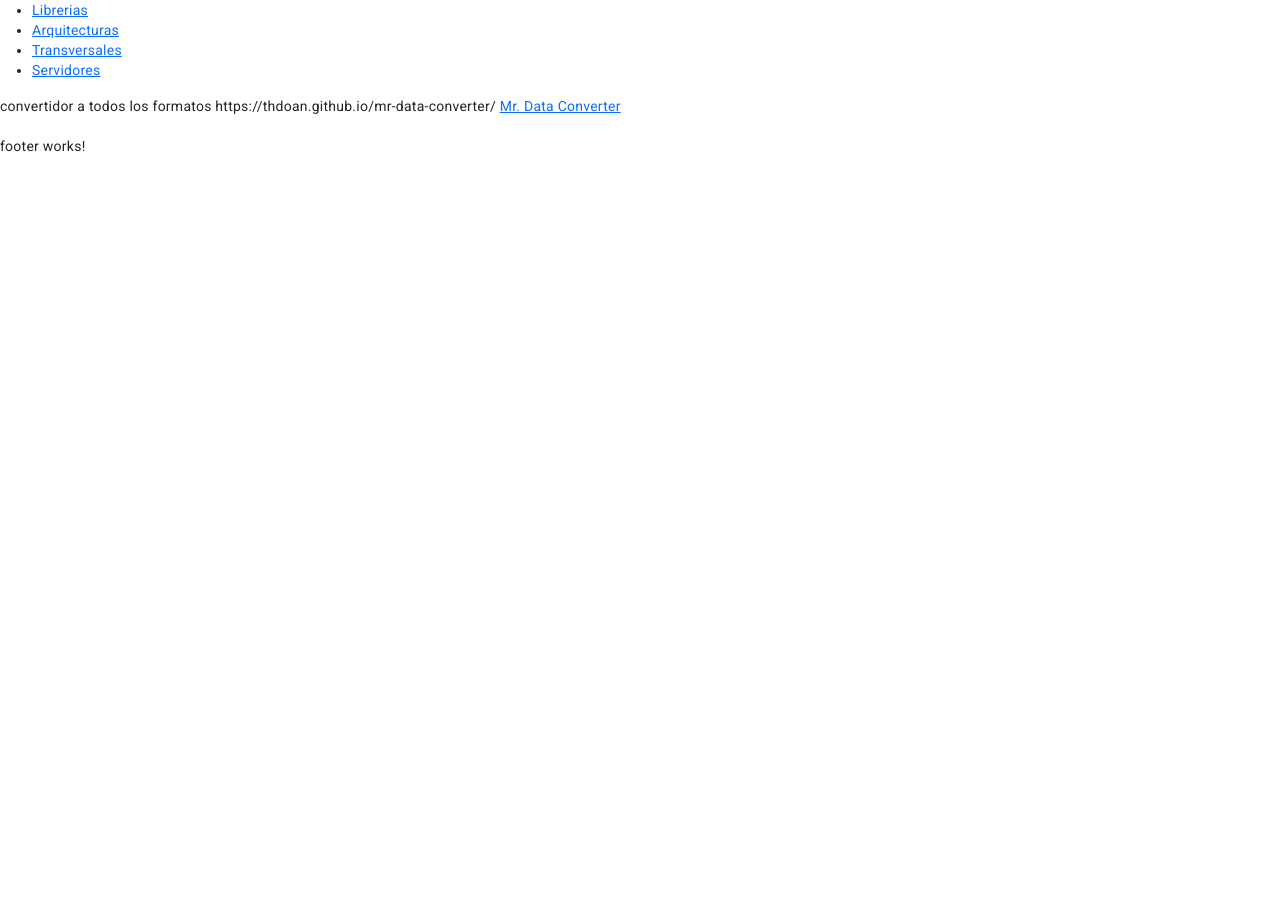
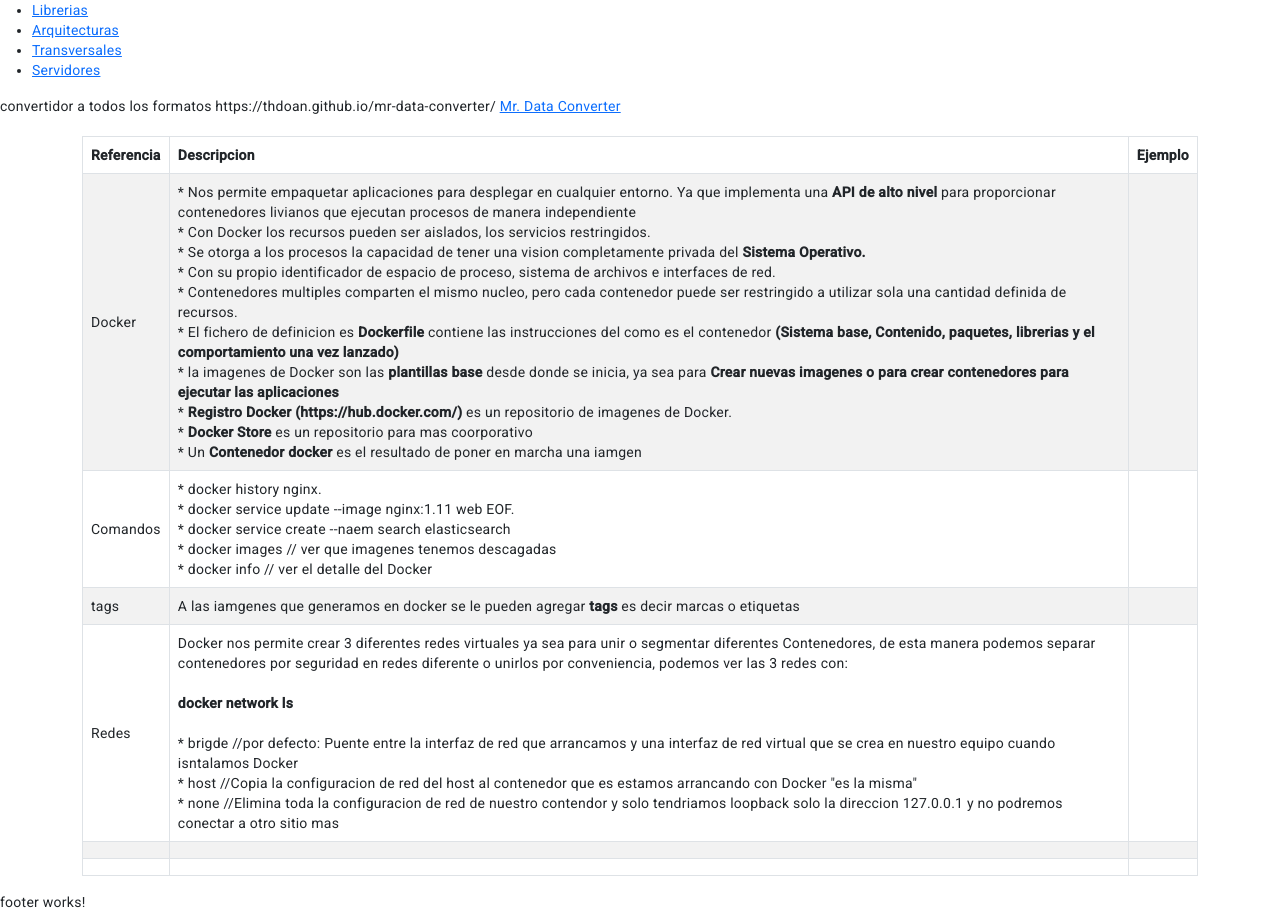
Before and after one commit to jugutafur/Support-FrontEnd-Angular-full, an Angular app: page /Docker in a window 1280 px wide. Before the commit this address led to /. Shown: the part 100-1012 px from the top of the page. Before the commit the page ends 800 px from the top, so only its background shows below. Built offline with nearby package versions, Linux system fonts and the light colour scheme.

Commit message:
add docker

```diff
--- /dev/null
+++ b/src/app/core/components/transversales/components/docker/docker.component.html
@@ -0,0 +1,73 @@
+<div class="container">
+<table class="table table-striped table-hover table-bordered align-middle">
+  <thead>
+    <tr>
+      <th scope="col">Referencia</th>
+      <th scope="col">Descripcion</th>
+      <th scope="col">Ejemplo</th>
+    </tr>
+  </thead>
+  <tbody>
+    <tr>
+      <td>Docker</td>
+      <td>
+        * Nos permite empaquetar aplicaciones para desplegar en cualquier entorno. Ya que implementa una <strong>API de alto nivel</strong> para proporcionar contenedores livianos que ejecutan procesos de manera independiente <br>
+        * Con Docker los recursos pueden ser aislados, los servicios restringidos. <br>
+        * Se otorga a los procesos la capacidad de tener una vision completamente privada del <strong>Sistema Operativo.</strong><br>
+        * Con su propio identificador de espacio de proceso, sistema de archivos e interfaces de red. <br>
+        * Contenedores multiples comparten el mismo nucleo, pero cada contenedor puede ser restringido a utilizar sola una cantidad definida de recursos. <br>
+        * El fichero de definicion es <strong>Dockerfile</strong> contiene las instrucciones del como es el contenedor <strong>(Sistema base, Contenido, paquetes, librerias y el comportamiento una vez lanzado)</strong><br>
+        * la imagenes de Docker son las <strong>plantillas base</strong> desde donde se inicia, ya sea para <strong>Crear nuevas imagenes o para crear contenedores para ejecutar las aplicaciones </strong><br>
+        * <strong>Registro Docker (https://hub.docker.com/)</strong> es un repositorio de imagenes de Docker. <br>
+        * <strong>Docker Store</strong> es un repositorio para mas coorporativo <br>
+        * Un <strong>Contenedor docker </strong> es el resultado de poner en marcha una iamgen
+      </td>
+      <td></td>
+    </tr>
+
+    <tr>
+      <td>Comandos</td>
+      <td>
+        * docker history nginx.<br>
+        * docker service update --image nginx:1.11 web EOF. <br>
+        * docker service create --naem search elasticsearch <br>
+        * docker images // ver que imagenes tenemos descagadas <br>
+        * docker info // ver el detalle del Docker<br>
+      </td>
+      <td></td>
+    </tr>
+
+    <tr>
+      <td>tags</td>
+      <td>
+        A las iamgenes que generamos en docker se le pueden agregar <strong>tags</strong> es decir marcas o etiquetas
+      </td>
+      <td></td>
+    </tr>
+
+    <tr>
+      <td>Redes</td>
+      <td>
+        Docker nos permite crear 3 diferentes redes virtuales ya sea para unir o segmentar diferentes Contenedores, de esta manera podemos separar contenedores por seguridad en redes diferente o unirlos por conveniencia, podemos ver las 3 redes con: <br><br>
+        <strong>docker network ls</strong><br><br>
+        * brigde //por defecto: Puente entre la interfaz de red que arrancamos y una interfaz de red virtual que se crea en nuestro equipo cuando isntalamos Docker<br>
+        * host //Copia la configuracion de red del host al contenedor que es estamos arrancando con Docker "es la misma"<br>
+        * none //Elimina toda la configuracion de red de nuestro contendor y solo tendriamos loopback solo la direccion 127.0.0.1 y no podremos conectar a otro sitio mas <br>
+      </td>
+      <td></td>
+    </tr>
+
+    <tr>
+      <td></td>
+      <td></td>
+      <td></td>
+    </tr>
+
+    <tr>
+      <td></td>
+      <td></td>
+      <td></td>
+    </tr>
+  </tbody>
+</table>
+</div>
--- a/src/app/core/components/transversales/components/main-transversales/main-transversales.component.ts
+++ b/src/app/core/components/transversales/components/main-transversales/main-transversales.component.ts
@@ -7,6 +7,6 @@ import { Component } from '@angular/core';
 })
 export class MainTransversalesComponent  {
 
-  lista= ["Fundamentos Programacion", "Settings", "Terminal", "Redes", "CodeWarrior","Analis de Datos"]
+  lista= ["Fundamentos Programacion", "Settings", "Terminal", "Docker","Redes", "CodeWarrior","Analis de Datos"]
 
 }
--- a/src/app/core/components/transversales/transversales.module.ts
+++ b/src/app/core/components/transversales/transversales.module.ts
@@ -10,6 +10,7 @@ import { FundamentosProgramacionComponent } from './components/fundamentos-progr
 import { RedesComponent } from './components/redes/redes.component';
 import { CodewarriorComponent } from './components/codewarrior/codewarrior.component';
 import { AnalisDatosComponent } from './components/analis-datos/analis-datos.component';
+import { DockerComponent } from './components/docker/docker.component';
 
 @NgModule({
   declarations: [
@@ -19,7 +20,8 @@ import { AnalisDatosComponent } from './components/analis-datos/analis-datos.com
     FundamentosProgramacionComponent,
     RedesComponent,
     CodewarriorComponent,
-    AnalisDatosComponent
+    AnalisDatosComponent,
+    DockerComponent
   ],
   imports: [
     CommonModule,
```
Also changed, not shown: src/app/core/components/transversales/components/docker/docker.component.ts (added, +10 -0 lines), src/app/core/components/transversales/transversales-routing.module.ts (+6 -2 lines), src/app/core/components/transversales/components/docker/docker.component.scss (added), 1 other file (tests, documents, lock files or other folders).
